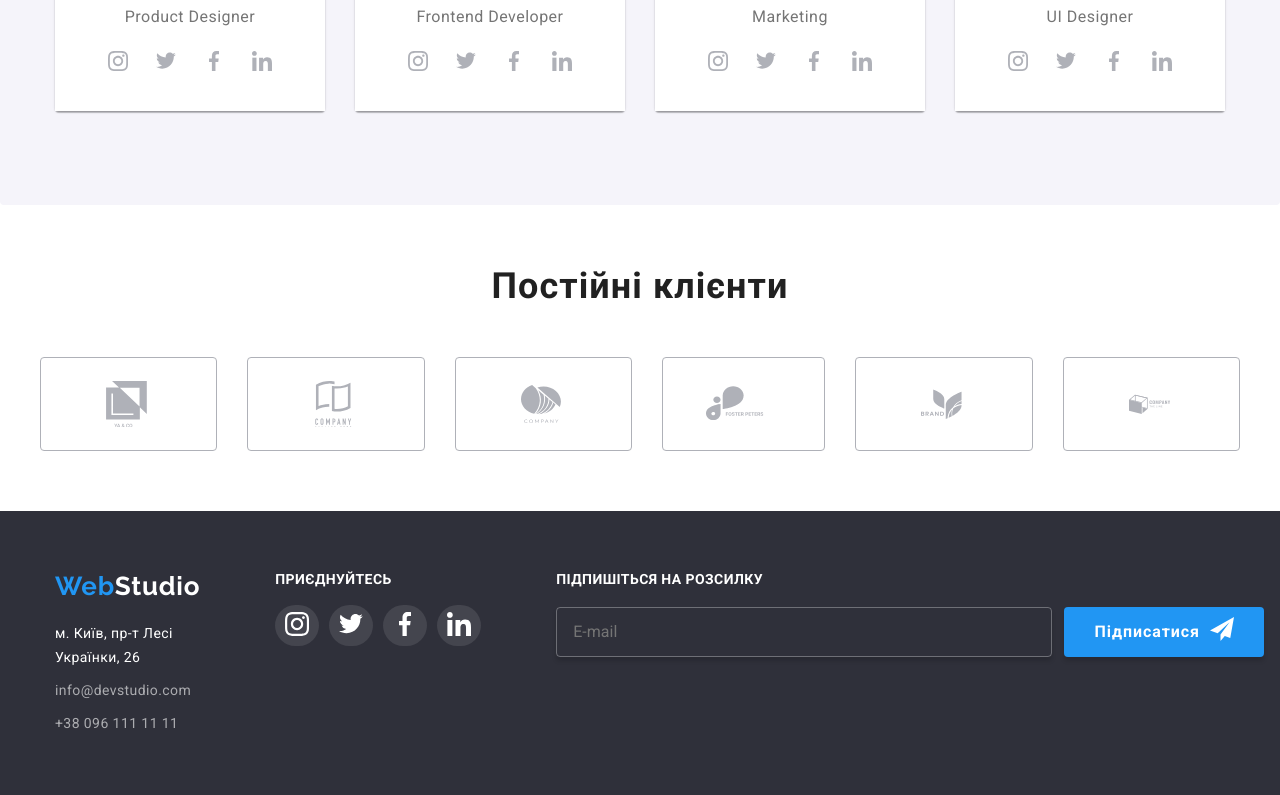
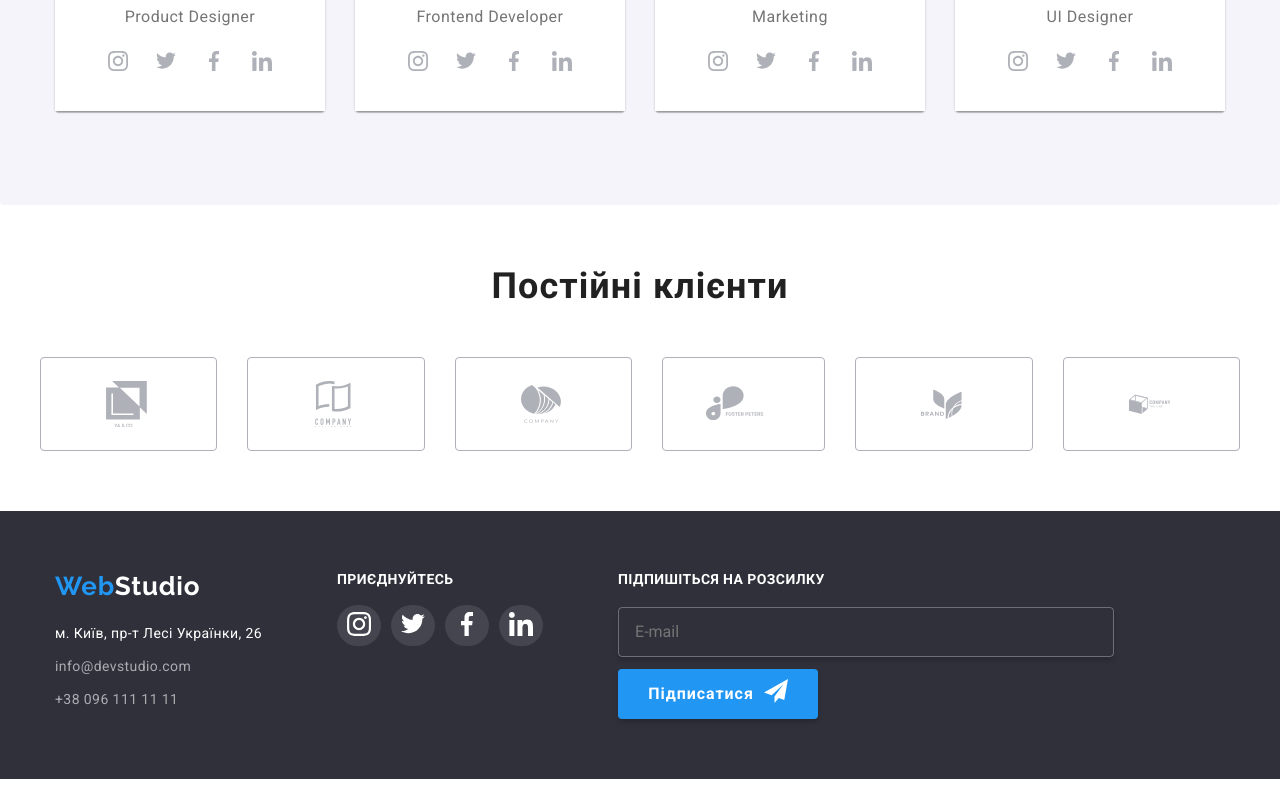
Before and after one commit to Varvara2811/hw8, a plain HTML site: page index.html in a window 1280 px wide. Shown: the part 2086-2881 px from the top of the page. Drawn offline with nearby package versions, Linux system fonts and the light colour scheme.

Commit message:
працювання над адаптивом

```diff
--- a/css/style.css
+++ b/css/style.css
@@ -801,6 +801,9 @@
 .client-item {
     width: calc(100% / 6);
   }
+.footer-form{
+  flex-direction: row;
+}
 }
                              /* Бургер */
 .burger-btn {
@@ -1064,6 +1067,7 @@
 }
 .footer-form{
   display: flex;
+  flex-direction: column;
 gap: 12px;
 }
 .form-title{
```
